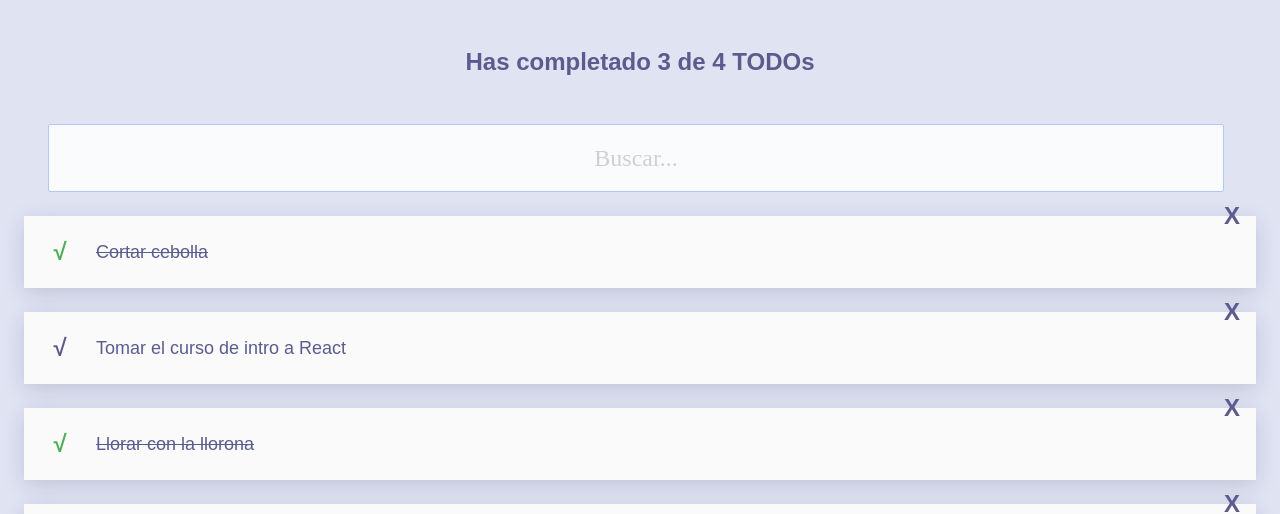
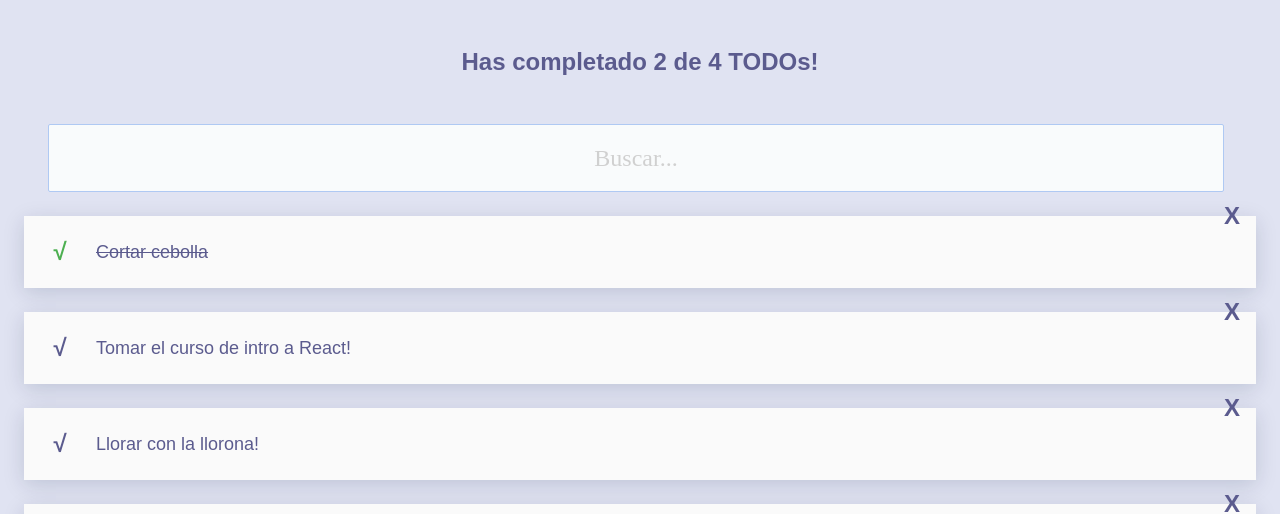
Before and after one commit to edupr/curso-intro-react, a React (Create React App) app: page / in a window 1280 px wide. Shown: the top 514 px of the page. Built offline with nearby package versions, Linux system fonts and the light colour scheme; the HTML template or start-up script is replaced by a standard one.

Commit message:
Completing and deleting TODOs

```diff
--- a/src/App.js
+++ b/src/App.js
@@ -1,23 +1,23 @@
-import React from 'react';
-import { TodoCounter } from './TodoCounter';
-import { TodoSearch } from './TodoSearch';
-import { TodoList } from './TodoList';
-import { TodoItem } from './TodoItem';
-import { CreateTodoButton } from './CreateTodoButton';
+import React from "react";
+import { TodoCounter } from "./TodoCounter";
+import { TodoSearch } from "./TodoSearch";
+import { TodoList } from "./TodoList";
+import { TodoItem } from "./TodoItem";
+import { CreateTodoButton } from "./CreateTodoButton";
 // import './App.css';
 
 const defaultTodos = [
-  { text: 'Cortar cebolla', completed: true },
-  { text: 'Tomar el curso de intro a React', completed: false },
-  { text: 'Llorar con la llorona', completed: true },
-  { text: 'LALALALAA', completed: true },
+  { text: "Cortar cebolla", completed: true },
+  { text: "Tomar el curso de intro a React!", completed: false },
+  { text: "Llorar con la llorona!", completed: false },
+  { text: "LALALALAA", completed: true },
 ];
 
 function App() {
   const [todos, setTodos] = React.useState(defaultTodos);
-  const [searchValue, setSearchValue] = React.useState('');
+  const [searchValue, setSearchValue] = React.useState("");
 
-  const completedTodos = todos.filter(todo => !!todo.completed).length;
+  const completedTodos = todos.filter((todo) => !!todo.completed).length;
   const totalTodos = todos.length;
 
   let searchedTodos = [];
@@ -25,30 +25,46 @@ function App() {
   if (!searchValue.length >= 1) {
     searchedTodos = todos;
   } else {
-    searchedTodos = todos.filter(todo => {
+    searchedTodos = todos.filter((todo) => {
       const todoText = todo.text.toLowerCase();
       const searchText = searchValue.toLowerCase();
       return todoText.includes(searchText);
     });
   }
 
+  // Método completar TODOs
+  const completeTodo = (text) => {
+    const todoIndex = todos.findIndex((todo) => todo.text === text);
+    const newTodos = [...todos];
+    newTodos[todoIndex].completed = true;
+    setTodos(newTodos);
+
+    console.log("todoIndex: ", todoIndex);
+  };
+
+  // Método eliminar TODOs
+  const deleteTodo = (text) => {
+    const todoIndex = todos.findIndex((todo) => todo.text === text);
+    const newTodos = [...todos];
+    newTodos.splice(todoIndex, 1);
+    setTodos(newTodos);
+
+    console.log("todoIndex: ", todoIndex);
+  };
+
   return (
     <React.Fragment>
-      <TodoCounter
-        total={totalTodos}
-        completed={completedTodos}
-      />
-      <TodoSearch
-        searchValue={searchValue}
-        setSearchValue={setSearchValue}
-      />
+      <TodoCounter total={totalTodos} completed={completedTodos} />
+      <TodoSearch searchValue={searchValue} setSearchValue={setSearchValue} />
 
       <TodoList>
-        {searchedTodos.map(todo => (
+        {searchedTodos.map((todo) => (
           <TodoItem
             key={todo.text}
             text={todo.text}
             completed={todo.completed}
+            onComplete={() => completeTodo(todo.text)}
+            onDelete={() => deleteTodo(todo.text)}
           />
         ))}
       </TodoList>
--- a/src/TodoCounter.js
+++ b/src/TodoCounter.js
@@ -2,7 +2,7 @@ import React from "react";
 import "./TodoCounter.css";
 
 function TodoCounter({ total, completed }) {
-  return <h2 className="TodoCounter">Has completado {completed} de {total} TODOs</h2>;
+  return <h2 className="TodoCounter">Has completado {completed} de {total} TODOs!</h2>;
 }
 
 export { TodoCounter };
--- a/src/TodoItem.js
+++ b/src/TodoItem.js
@@ -2,25 +2,18 @@ import React from "react";
 import "./TodoItem.css";
 
 function TodoItem(props) {
-  const onComplete = () => {
-    alert("Ya completaste el TODO " + props.text);
-  };
-  const onDelete = () => {
-    alert("Borraste el TODO " + props.text);
-  };
-
   return (
     <li className="TodoItem">
       <span
         className={`Icon Icon-check ${props.completed && "Icon-check--active"}`}
-        onClick={onComplete}
+        onClick={props.onComplete}
       >
         √
       </span>
       <p className={`TodoItem-p ${props.completed && "TodoItem-p--complete"}`}>
         {props.text}
       </p>
-      <span className="Icon Icon-delete" onClick={onDelete}>
+      <span className="Icon Icon-delete" onClick={props.onDelete}>
         X
       </span>
     </li>
```
